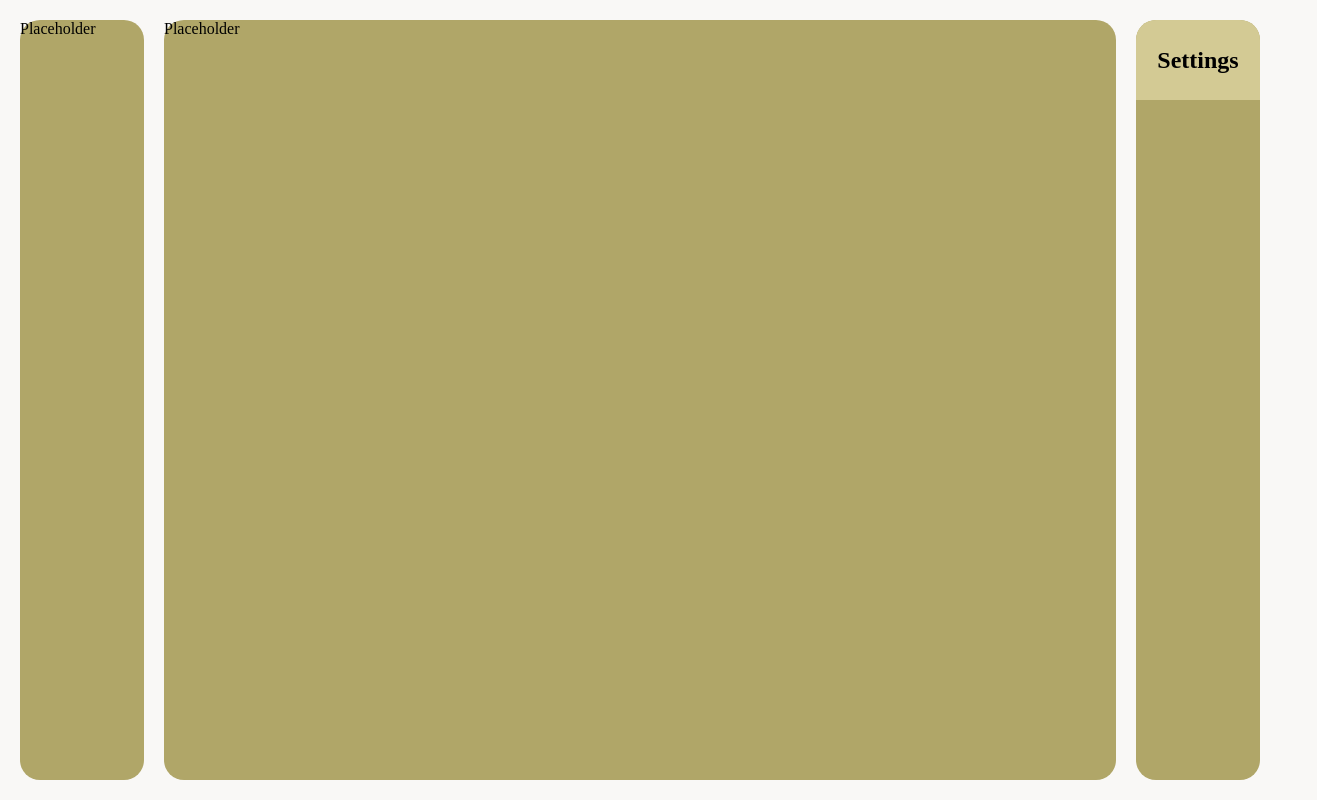
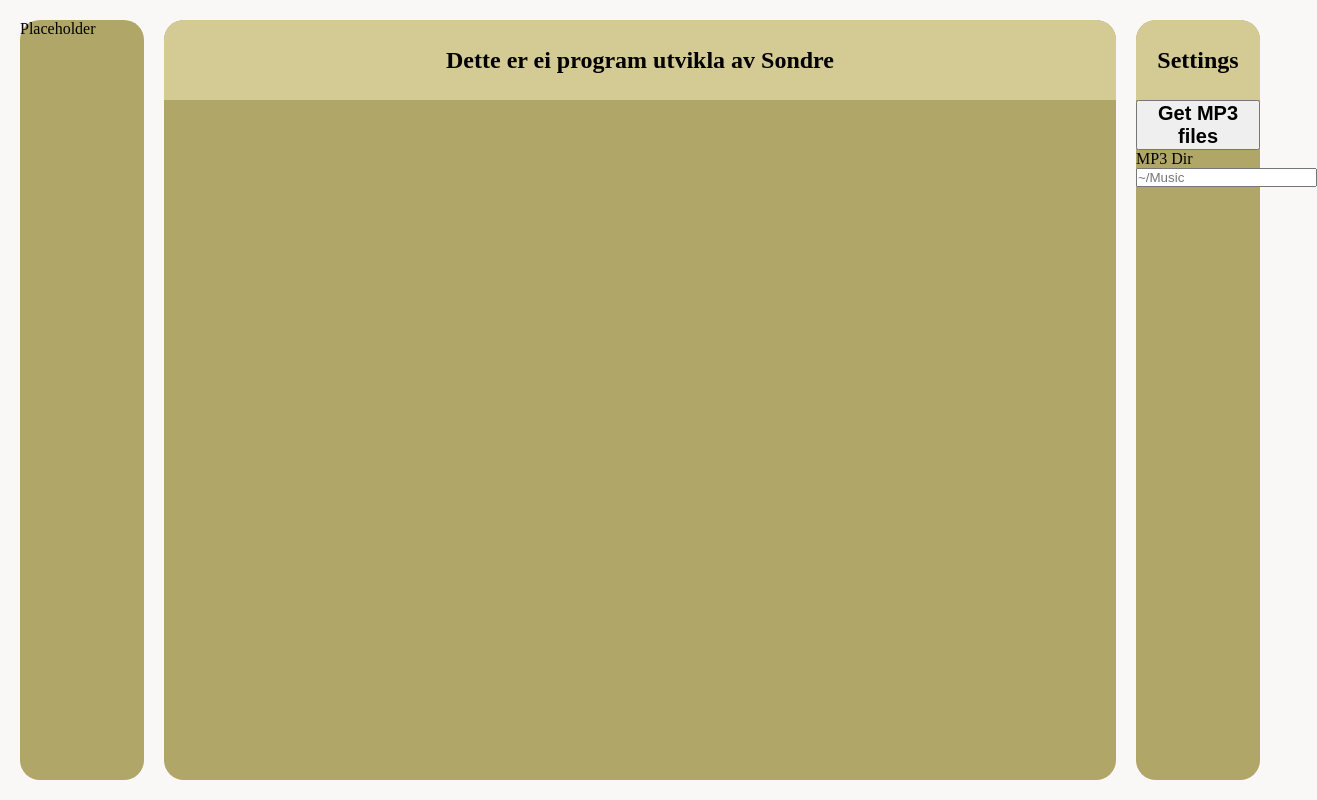
Before and after one commit to thesondre/playlistmanager, an Angular app: page / in a window 1280 px wide. Shown: the whole page, 1317 px wide, since content can reach past the window. Built offline with nearby package versions, Linux system fonts and the light colour scheme.

Commit message:
Working on getting api working, also generated mp3display component

```diff
--- a/src/app/apiservice.ts
+++ b/src/app/apiservice.ts
@@ -1,8 +1,15 @@
 import { Injectable } from '@angular/core';
+import { HttpClient } from '@angular/common/http';
 
 @Injectable({
   providedIn: 'root',
 })
 export class Apiservice {
-
+  constructor(private http:HttpClient){}
+  getMp3s(){
+    return this.http.get("http://localhost:8000/mp3")
+  }
+  getConfig() {
+    return this.http.get("http://'localhost:8000/config")
+  }
 }
--- a/src/app/app.html
+++ b/src/app/app.html
@@ -1,6 +1,6 @@
 <div class="gridContainer">
   <div class="gridItem">Placeholder</div>
-  <div class="gridItem" style="margin-left: 20px; margin-right: 20px;">Placeholder</div>
+  <app-mp3display class="gridItem" style="margin-left: 20px; margin-right: 20px;"></app-mp3display>
   <app-settings class="gridItem"></app-settings>
 </div>
 
--- a/src/app/app.ts
+++ b/src/app/app.ts
@@ -1,10 +1,11 @@
 import { Component, signal } from '@angular/core';
 import { RouterOutlet } from '@angular/router';
 import { Settings } from "./settings/settings";
+import { Mp3display } from "./mp3display/mp3display";
 
 @Component({
   selector: 'app-root',
-  imports: [RouterOutlet, Settings],
+  imports: [RouterOutlet, Settings, Mp3display],
   templateUrl: './app.html',
   styleUrl: './app.scss'
 })
--- /dev/null
+++ b/src/app/mp3display/mp3display.html
@@ -0,0 +1,2 @@
+<section class="bar"><h1>Dette er ei program utvikla av Sondre</h1></section>
+<section></section>
--- /dev/null
+++ b/src/app/mp3display/mp3display.scss
@@ -0,0 +1,8 @@
+.bar {
+    border-radius: 20px 20px 0 0;
+    height: 80px;
+    background-color: var(--secondary);
+    display: flex;
+    justify-content: center;
+    align-items: center;
+}
--- a/src/app/settings/settings.html
+++ b/src/app/settings/settings.html
@@ -1,2 +1,6 @@
 <section class="bar"><h1>Settings</h1></section>
-<section></section>
+<section>
+    <Button (click)="getMp3()"><h1>Get MP3 files</h1></Button>
+    <label for="">MP3 Dir</label>
+    <input type="text" placeholder="~/Music">
+</section>
--- a/src/app/settings/settings.ts
+++ b/src/app/settings/settings.ts
@@ -1,4 +1,5 @@
 import { Component } from '@angular/core';
+import { Apiservice } from '../apiservice';
 
 @Component({
   selector: 'app-settings',
@@ -7,5 +8,10 @@ import { Component } from '@angular/core';
   styleUrl: './settings.scss',
 })
 export class Settings {
-
+  constructor(private apiService:Apiservice) {}
+  getMp3(){
+    this.apiService.getConfig().subscribe((data:any)=> {
+      console.log(data)
+    });
+  }
 }
--- a/src/styles.scss
+++ b/src/styles.scss
@@ -1,4 +1,5 @@
 /* You can add global styles to this file, and also import other style files */
+//https://www.realtimecolors.com/?colors=080706-f9f8f6-b0a668-d3ca94-d3c671&fonts=Inter-Inter
 /*$themes: (
  light: (
    text: #080706,
```
Also changed, not shown: src/app/mp3display/mp3display.ts (added, +11 -0 lines), 1 other file (tests, documents, lock files or other folders).
